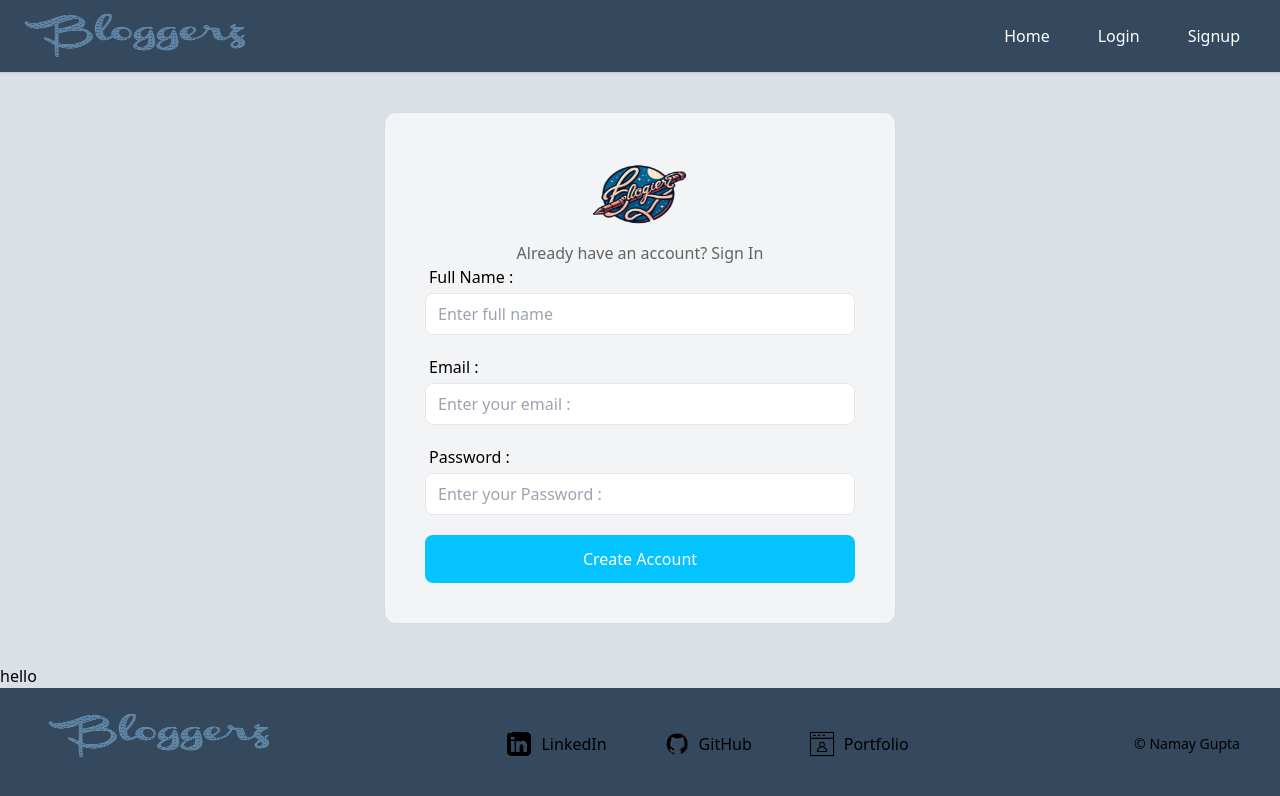
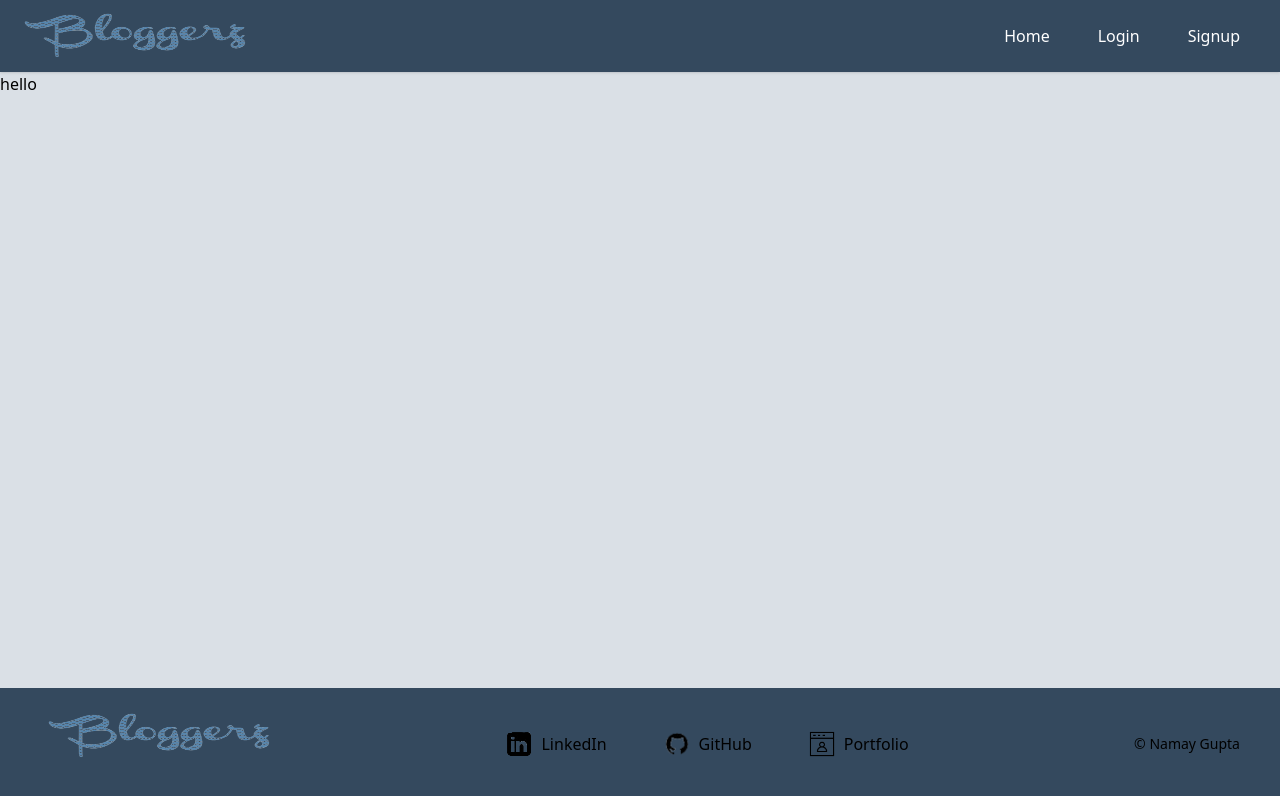
Before and after one commit to namay10/Bloggerz, a React (Vite) app: page /signup in a window 1280 px wide. Shown: the top 796 px of the page. Built offline with nearby package versions, Linux system fonts and the light colour scheme; no server answers.

Commit message:
Update App.jsx

```diff
--- a/src/App.jsx
+++ b/src/App.jsx
@@ -31,7 +31,7 @@ function App() {
 
         <Header />
         <main>
-         <Outlet/>
+         {/* <Outlet/> */}
          <h1>hello</h1>
         </main>
          <Footer />
```
